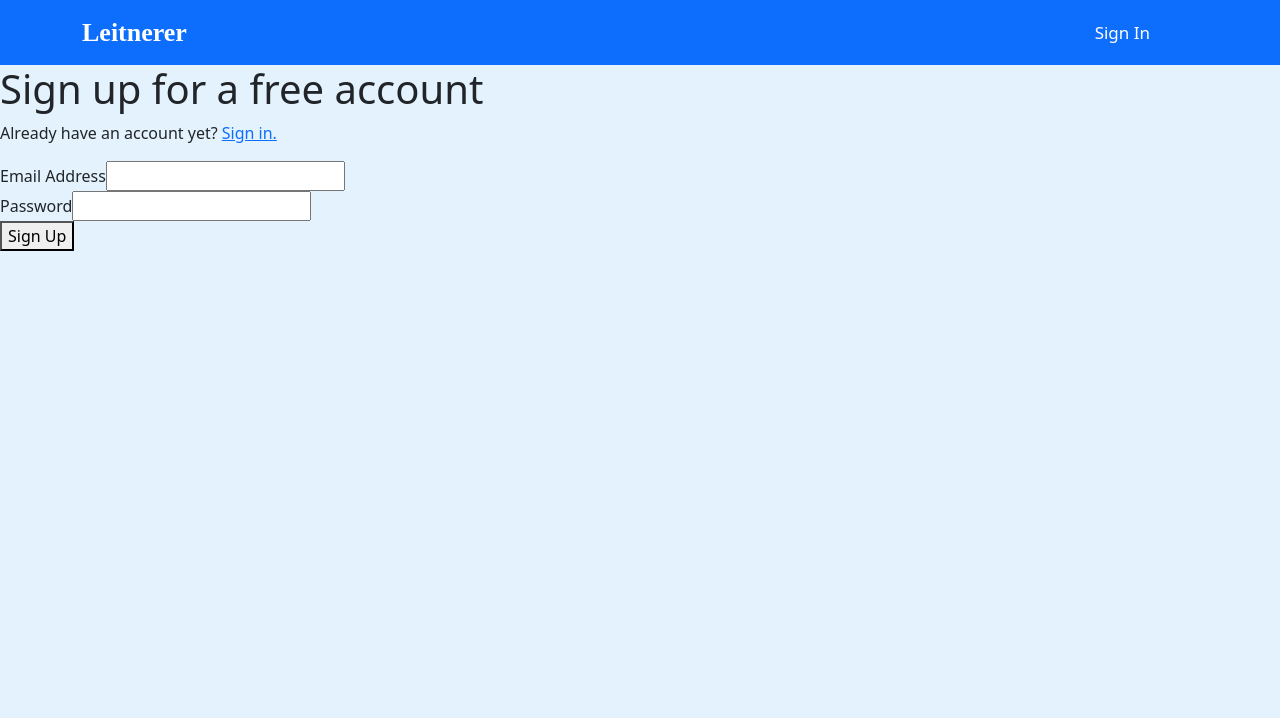
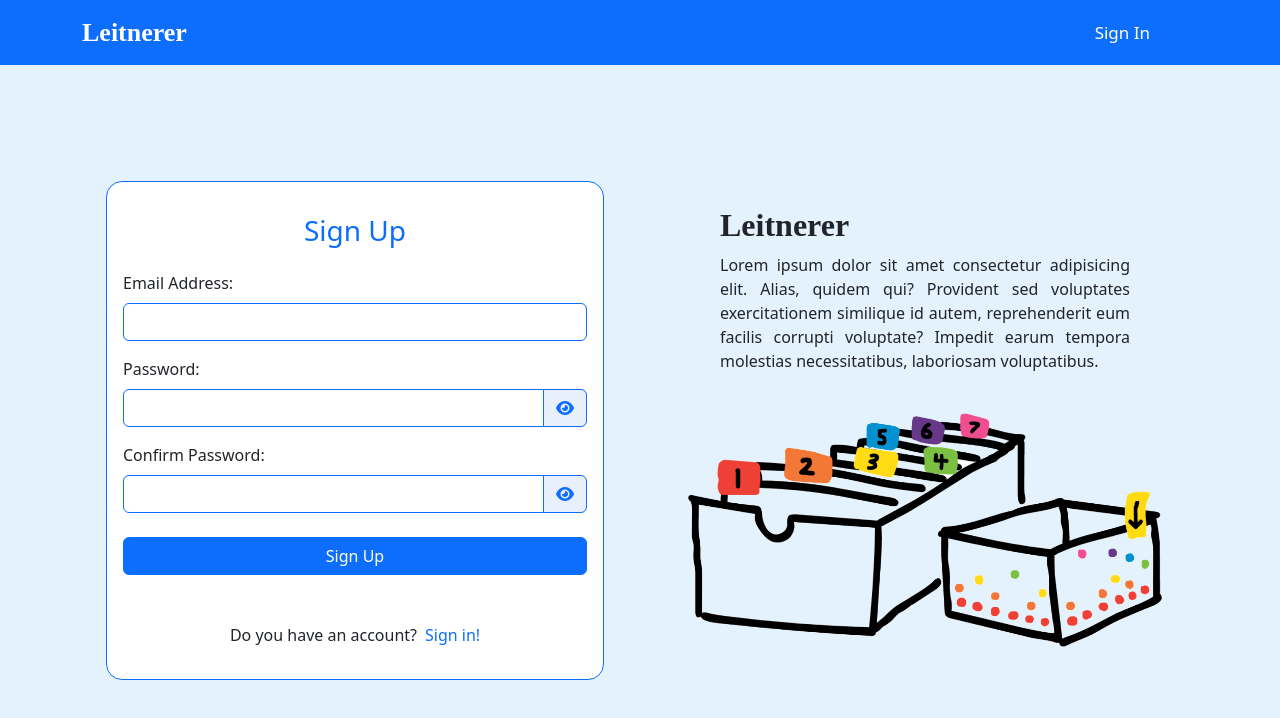
Before and after one commit to b-khajehmiri/Leitnerer, a React (Create React App) app: page /signUp in a window 1280 px wide. Shown: the top 718 px of the page. Built offline with nearby package versions, Linux system fonts and the light colour scheme; no server answers.

Commit message:
Sign up redesigned

```diff
--- a/src/components/SignIn.jsx
+++ b/src/components/SignIn.jsx
@@ -2,6 +2,7 @@ import React, { useState } from "react";
 import { Link, useNavigate } from "react-router-dom";
 import { UserAuth } from "../context/AuthContext";
 import bannerImg from "../images/bannerTop.png";
+import ErrorHandler from "../utils/ErrorHandler";
 import NavBar from "./NavBar";
 import design from "./signIn.module.scss";
 
@@ -31,15 +32,6 @@ const SignIn = () => {
     }
   };
 
-  function errorCorrector(err) {
-    const phrase = err
-      .replace("Firebase: Error (auth/", "")
-      .replace(").", "")
-      .replace(/-/g, " ");
-    const capitalized = phrase.charAt(0).toUpperCase() + phrase.slice(1) + "!";
-    return capitalized;
-  }
-
   return (
     <>
       <NavBar navsShow={navsShow} />
@@ -59,11 +51,11 @@ const SignIn = () => {
                   {error && (
                     <div className="alert alert-danger" role="alert">
                       <i className="fa-solid fa-circle-exclamation me-2"></i>
-                      {errorCorrector(error)}
+                      {ErrorHandler(error)}
                     </div>
                   )}
                   <label htmlFor="email" className="form-label">
-                    Email Address
+                    Email Address:
                   </label>
                   <input
                     id="email"
@@ -72,7 +64,7 @@ const SignIn = () => {
                     onChange={(e) => setEmail(e.target.value)}
                   />
                   <label htmlFor="password" className="form-label">
-                    Password
+                    Password:
                   </label>
                   <div className="input-group">
                     <input
@@ -82,7 +74,7 @@ const SignIn = () => {
                       onChange={(e) => setPassword(e.target.value)}
                     />
                     <i
-                      className={`fa-solid fa-eye input-group-text d-flex text-primary border-primary ${design.passwordIcon}`}
+                      className={`fa-solid ${hiddenPass ? "fa-eye" : "fa-eye-slash"} input-group-text d-flex text-primary border-primary ${design.passwordIcon}`}
                       onClick={() => setHiddenPass(!hiddenPass)}
                     ></i>
                   </div>
--- a/src/components/SignUp.jsx
+++ b/src/components/SignUp.jsx
@@ -2,13 +2,18 @@ import React, { useState } from "react";
 import { Link, useNavigate } from "react-router-dom";
 import { UserAuth } from "../context/AuthContext";
 import NavBar from "./NavBar";
+import design from "./signUp.module.scss";
+import bannerImg from "../images/bannerTop.png";
+import ErrorHandler from "../utils/ErrorHandler";
 
 const SignUp = () => {
   const [email, setEmail] = useState("");
   const [password, setPassword] = useState("");
+  const [password2, setPassword2] = useState("");
   const [error, setError] = useState("");
   const { createUser } = UserAuth();
   const navigate = useNavigate();
+  const [hiddenPass, setHiddenPass] = useState(true);
 
   const navsShow = {
     signUpShow: false,
@@ -19,7 +24,7 @@ const SignUp = () => {
 
   const handleSubmit = async (e) => {
     e.preventDefault();
-    setError("");
+    if (password === password2) {
       try {
         await createUser(email, password);
         navigate("/account");
@@ -27,31 +32,103 @@ const SignUp = () => {
         setError(e.message);
         console.log(error);
       }
+    } else {
+      setError("Those passwords didn’t match. Try again.");
+    }
   };
 
   return (
     <>
       <NavBar navsShow={navsShow} />
+      <div className="container-lg">
+        <div className="row mainRowHeight justify-content-center align-items-center">
+          <div className="col col-md-6 col-12 d-flex justify-content-center align-items-center">
+            <div
+              className={`card mx-4 my-5 w-100 border-primary rounded-4 ${design.signUpForm}`}
+            >
+              <div className="card-body">
                 <div>
-        <h1>Sign up for a free account</h1>
-        <p>
-          Already have an account yet? <Link to="/">Sign in.</Link>
+                  <h3 className="text-center mb-4 mt-3 text-primary">
+                    Sign Up
+                  </h3>
+                </div>
+                <form onSubmit={handleSubmit}>
+                  {error && (
+                    <div className="alert alert-danger" role="alert">
+                      <i className="fa-solid fa-circle-exclamation me-2"></i>
+                      {ErrorHandler(error)}
+                    </div>
+                  )}
+                  <label htmlFor="email" className="form-label">
+                    Email Address:
+                  </label>
+                  <input
+                    id="email"
+                    type="email"
+                    className="form-control mb-3 border-primary"
+                    onChange={(e) => setEmail(e.target.value)}
+                  />{" "}
+                  <label htmlFor="password" className="form-label">
+                    Password:
+                  </label>
+                  <div className="input-group mb-3">
+                    <input
+                      id="password"
+                      type={hiddenPass ? "password" : "text"}
+                      className="form-control border-primary"
+                      onChange={(e) => setPassword(e.target.value)}
+                    />
+                    <i
+                      className={`fa-solid ${hiddenPass ? "fa-eye" : "fa-eye-slash"} input-group-text d-flex text-primary border-primary ${design.passwordIcon}`}
+                      onClick={() => setHiddenPass(!hiddenPass)}
+                    ></i>
+                  </div>
+                  <label htmlFor="confirmPassword" className="form-label">
+                    Confirm Password:
+                  </label>
+                  <div className="input-group">
+                    <input
+                      id="confirmPassword"
+                      type={hiddenPass ? "password" : "text"}
+                      className="form-control border-primary"
+                      onChange={(e) => setPassword2(e.target.value)}
+                    />
+                    <i
+                      className={`fa-solid ${hiddenPass ? "fa-eye" : "fa-eye-slash"} input-group-text d-flex text-primary border-primary ${design.passwordIcon}`}
+                      onClick={() => setHiddenPass(!hiddenPass)}
+                    ></i>
+                  </div>
+                  <button className="btn w-100 btn-primary mt-4 mb-4">
+                    Sign Up
+                  </button>
+                  <p className="text-center mt-4">
+                    Do you have an account?
+                    <Link to="/" className="text-decoration-none ms-2">
+                      Sign in!
+                    </Link>
+                  </p>
+                </form>
+              </div>
+            </div>
+          </div>
+          <div className="col col-md-6 col-12 d-flex flex-column justify-content-center align-items-center px-5">
+            <div className="px-4 pb-4 px-md-0">
+              <h2 className={`${design.explain} logoFont`}>Leitnerer</h2>
+              <p className={`${design.explain}`}>
+                Lorem ipsum dolor sit amet consectetur adipisicing elit. Alias,
+                quidem qui? Provident sed voluptates exercitationem similique id
+                autem, reprehenderit eum facilis corrupti voluptate? Impedit
+                earum tempora molestias necessitatibus, laboriosam voluptatibus.
               </p>
             </div>
-      <form onSubmit={handleSubmit}>
-        <div>
-          <label>Email Address</label>
-          <input onChange={(e) => setEmail(e.target.value)} type="email" />
-        </div>
-        <div>
-          <label>Password</label>
-          <input
-            onChange={(e) => setPassword(e.target.value)}
-            type="password"
+            <img
+              src={bannerImg}
+              alt="banner"
+              className={`img-fluid px-5 px-md-0 figure-img ${design.LeitnerBox}`}
             />
           </div>
-        <button>Sign Up</button>
-      </form>
+        </div>
+      </div>
     </>
   );
 };
--- /dev/null
+++ b/src/components/signUp.module.scss
@@ -0,0 +1,34 @@
+@import "../utils/colors.scss";
+
+.signUpForm {
+  max-width: 500px;
+}
+
+.LeitnerBox {
+    width: 550px;
+    text-align: justify;
+    @media only screen and (max-width: 674px) {
+      margin-bottom: 2rem;
+    }
+  }
+
+  .leitnerer {
+    text-align: justify;
+    @media only screen and (min-width: 674px) {
+      padding: 0 2rem;
+    }
+  }
+
+  .explain {
+    text-align: justify;
+    @media only screen and (min-width: 674px) {
+      padding: 0 2rem;
+    }
+  }
+
+  .passwordIcon {
+    background-color: $inputBlue;
+    &:hover {
+      cursor: pointer;
+    }
+  }
--- /dev/null
+++ b/src/utils/ErrorHandler.jsx
@@ -0,0 +1,18 @@
+const ErrorHandler = (err) => {
+  if (
+    err ===
+    "Firebase: Password should be at least 6 characters (auth/weak-password)."
+  ) {
+    return "Password should be at least 6 characters! Weak password!";
+  } else if (err === "Firebase: Error (auth/email-already-in-use).") {
+    return "Email already in use!";
+  } else if (err === "Firebase: Error (auth/wrong-password).") {
+    return "Wrong Password!";
+  } else if (err === "Firebase: Error (auth/user-not-found).") {
+    return "User not found!";
+  } else {
+    return err;
+  }
+};
+
+export default ErrorHandler;
```
Lines whose indentation alone changed are shown as unchanged.
